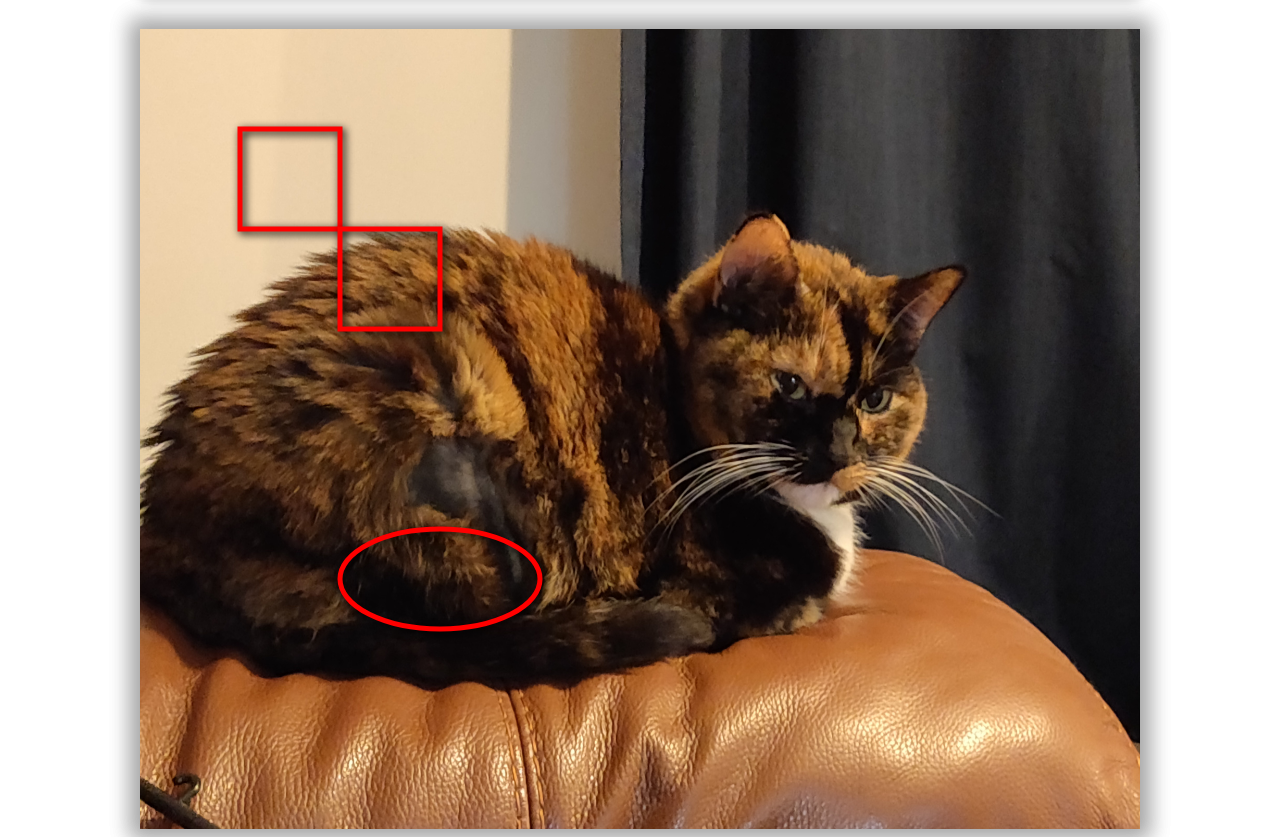
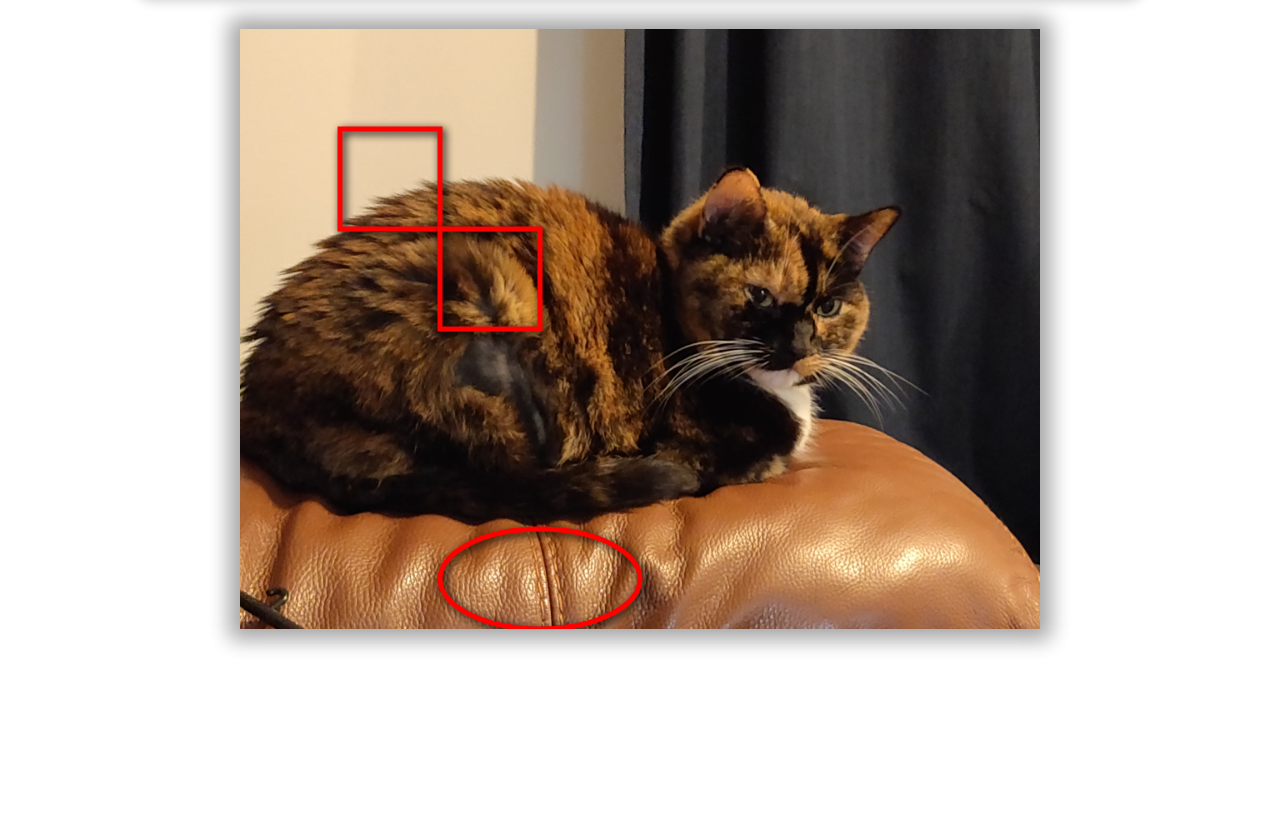
Before and after one commit to ssddanbrown/annotate, a website with bundled scripts: page index.html in a window 1280 px wide. Shown: the part 85-922 px from the top of the page. After the commit the page ends 800 px from the top, so only its background shows below. Built offline with nearby package versions, Linux system fonts and the light colour scheme.

Commit message:
Added license and smarter image canvas rendering
Rendering images to canvas will now scale the invovled canvases
to the right aspect ratio to preserve height.

```diff
--- a/index.html
+++ b/index.html
@@ -11,7 +11,6 @@
 <body>
 
     <header>
-        <h1>Annotate</h1>
         <div class="button-bar">
             <button id="tool-modify">
                 <svg xmlns="http://www.w3.org/2000/svg" class="h-5 w-5" viewBox="0 0 20 20" fill="currentColor">
@@ -48,13 +47,13 @@
             </button>
         </div>
     </header>
-    <img id="sample_image" width="700" src="./sample_image.jpg" alt="">
+    <img id="sample_image" src="./sample_image.jpg" alt="">
 
     <p></p>
 
     <div class="drawing-area">
-        <canvas id="canvas-image" width="1000" height="800"></canvas>
-        <canvas id="canvas-drawing" width="1000" height="800"></canvas>
+        <canvas id="canvas-image"></canvas>
+        <canvas id="canvas-drawing"></canvas>
     </div>
 
     <script src="./dist/app.js"></script>
--- a/src/IoManager.js
+++ b/src/IoManager.js
@@ -1,5 +1,3 @@
-
-
 export default class IoManager {
 
     /**
@@ -9,6 +7,19 @@ export default class IoManager {
 
     constructor(state) {
         this.#state = state;
+    }
+
+
+    loadImage(image) {
+        const aspectRatio = image.height / image.width;
+        const width = Math.min(800, image.width);
+        const height = width * aspectRatio;
+        this.#state.imageCanvas.setSize(width, height);
+        this.#state.drawingCanvas.setSize(width, height);
+        this.#state.imageCanvas.loadImage(image);
+        const container = this.#state.imageCanvas.getCanvasElement().parentElement;
+        container.style.width = `${width}px`;
+        container.style.height = `${height}px`;
     }
 
     /**
@@ -47,7 +58,7 @@ export default class IoManager {
         }
 
         const mergedCanvas = this.createMergedCanvas();
-        mergedCanvas.toBlob(function(blob) {
+        mergedCanvas.toBlob(function (blob) {
             const data = [new ClipboardItem({[blob.type]: blob})];
             navigator.clipboard.write(data).then(
                 () => {
--- a/src/canvases/Canvas.js
+++ b/src/canvases/Canvas.js
@@ -37,4 +37,14 @@ export default class Canvas {
     getCanvasElement() {
         return this.el;
     }
+
+    /**
+     * Set the size of this canvas.
+     * @param {Number} width
+     * @param {Number} height
+     */
+    setSize(width, height) {
+        this.el.width = width;
+        this.el.height = height;
+    }
 }
--- a/src/canvases/ImageCanvas.js
+++ b/src/canvases/ImageCanvas.js
@@ -4,7 +4,7 @@ export default class ImageCanvas extends Canvas {
 
     loadImage(imageEl) {
         // Simple canvas fill
-        // TODO - Fit or resize canvas
+        this.ctx.clearRect(0, 0, this.el.width, this.el.height);
         this.ctx.drawImage(imageEl, 0, 0, this.el.width, this.el.height);
     }
 
--- a/src/main.js
+++ b/src/main.js
@@ -46,9 +46,9 @@ globalState.actions.addDrawing(new OvalDrawing(globalState, createRect(200, 500,
 // Load sample image for testing
 const sampleImage = document.getElementById('sample_image');
 if (sampleImage.complete) {
-    imageCanvas.loadImage(sampleImage);
+    ioManager.loadImage(sampleImage);
 } else {
     sampleImage.onload = function() {
-        imageCanvas.loadImage(sampleImage);
+        ioManager.loadImage(sampleImage);
     }
 }
--- a/styles.css
+++ b/styles.css
@@ -1,9 +1,61 @@
+/**
+ * RESET
+ */
+html, body, div, span, applet, object, iframe,
+h1, h2, h3, h4, h5, h6, p, blockquote, pre,
+a, abbr, acronym, address, big, cite, code,
+del, dfn, em, img, ins, kbd, q, s, samp,
+small, strike, strong, sub, sup, tt, var,
+b, u, i, center,
+dl, dt, dd, ol, ul, li,
+fieldset, form, label, legend,
+table, caption, tbody, tfoot, thead, tr, th, td,
+article, aside, canvas, details, embed,
+figure, figcaption, footer, header, hgroup,
+menu, nav, output, ruby, section, summary,
+time, mark, audio, video {
+    margin: 0;
+    padding: 0;
+    border: 0;
+    font-size: 100%;
+    font: inherit;
+    vertical-align: baseline;
+}
+/* HTML5 display-role reset for older browsers */
+article, aside, details, figcaption, figure,
+footer, header, hgroup, menu, nav, section {
+    display: block;
+}
+body {
+    line-height: 1;
+}
+ol, ul {
+    list-style: none;
+}
+blockquote, q {
+    quotes: none;
+}
+blockquote:before, blockquote:after,
+q:before, q:after {
+    content: '';
+    content: none;
+}
+table {
+    border-collapse: collapse;
+    border-spacing: 0;
+}
+
+/**
+ * APP
+ */
+
 * {
     box-sizing: border-box;
 }
 
 body {
     font-size: 16px;
+    font-family: sans-serif;
 }
 
 h1 {
@@ -61,8 +113,6 @@ header {
 .drawing-area {
     position: relative;
     background: #85bf85;
-    width: 1000px;
-    height: 800px;
     margin: 0 auto;
 }
 .drawing-area canvas {
```
Also changed, not shown: LICENSE.txt (added), readme.md. Lines whose indentation alone changed are shown as unchanged.
